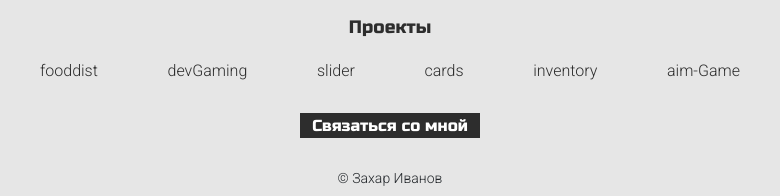
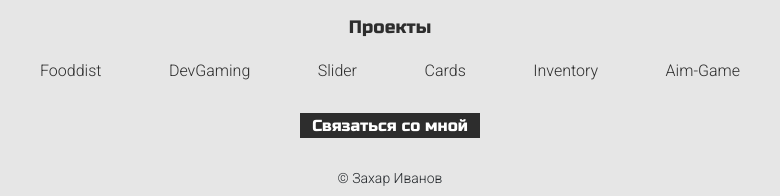
Before and after one commit to IvanovZakhar/portfolio, a plain HTML site: page index.html in a window 1280 px wide. Shown: the part 961-1157 px from the top of the page, 250-1030 px from the left. Drawn offline with Linux system fonts and the light colour scheme.

Commit message:
update projects

```diff
--- a/index.html
+++ b/index.html
@@ -115,22 +115,22 @@
                 <h2>Проекты</h2>
                 <div class="project-table">
                     <a href="https://ivanovzakhar.github.io/Food-Dist/" target="_ blank" class="card">
-                        fooddist
+                        Fooddist
                     </a>
                     <a href="https://ivanovzakhar.github.io/devGaming/" target="_ blank" class="card">
-                        devGaming
+                        DevGaming
                     </a>
                     <a href="https://ivanovzakhar.github.io/slider-sources/" target="_ blank" class="card">
-                        slider
+                        Slider
                     </a>
                     <a href="https://ivanovzakhar.github.io/cards-sources/" target="_ blank" class="card">
-                        cards
+                        Cards
                     </a>
                     <a href="https://ivanovzakhar.github.io/inventory/" target="_ blank" class="card">
-                        inventory
+                        Inventory
                     </a>
                     <a href="https://ivanovzakhar.github.io/aim-game-sources/" target="_ blank" class="card">
-                       aim-Game
+                       Aim-Game
                     </a>
 
                 </div>
```
